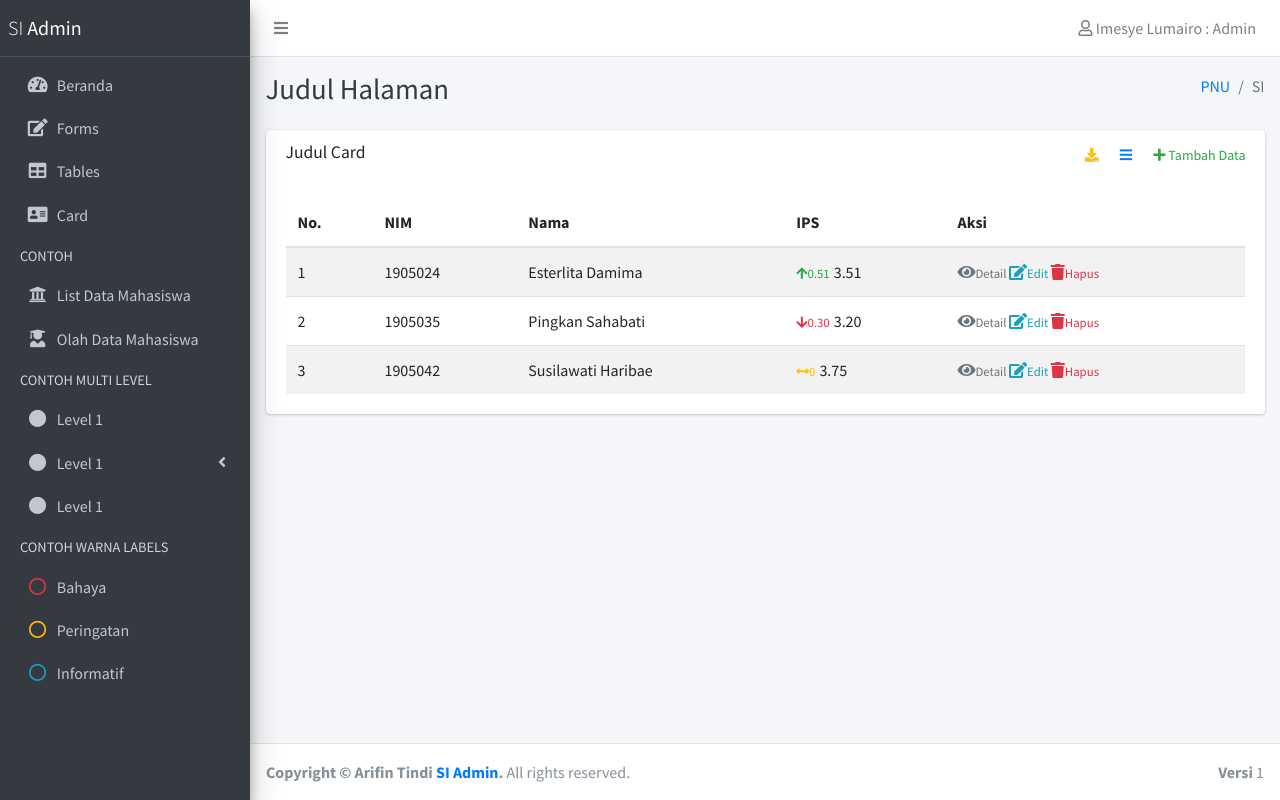
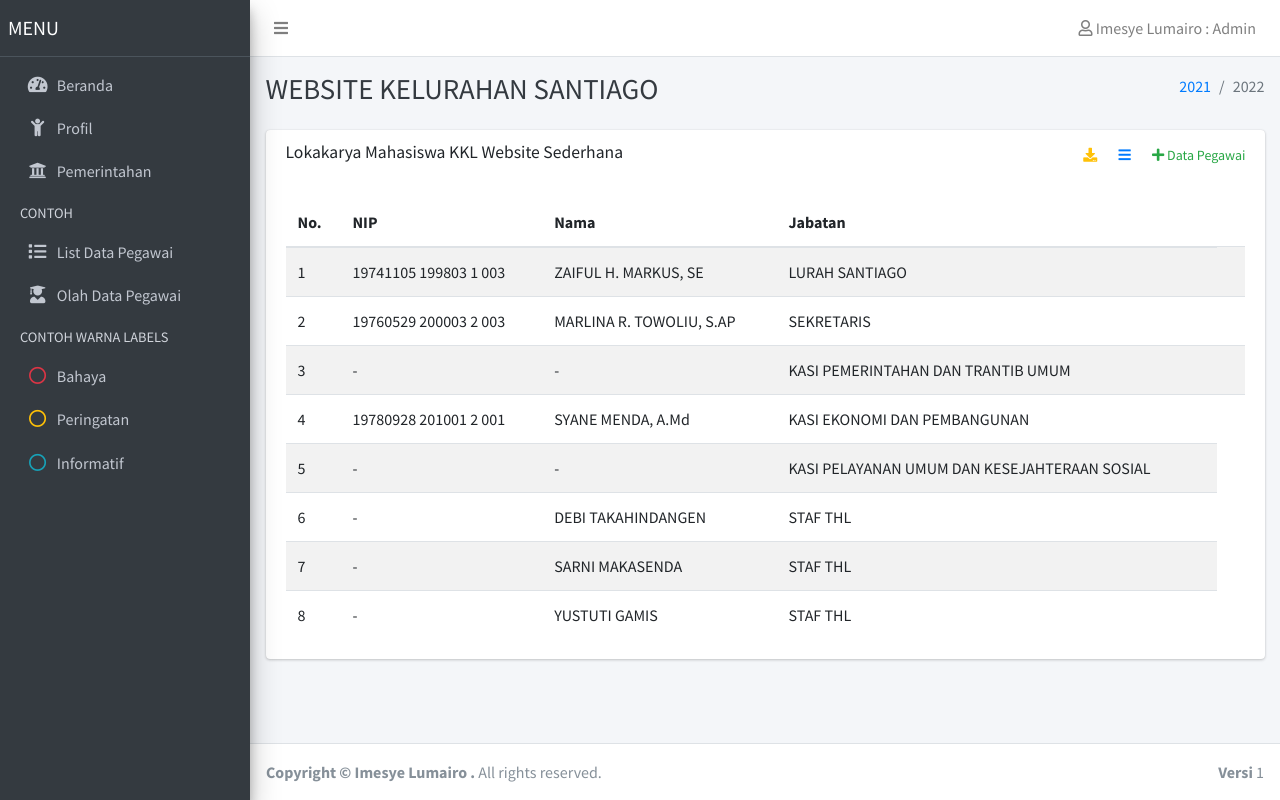
Before and after one commit to imesyelumairo/si3, a PHP site: page /list.php in a window 1280 px wide. Run offline with PHP 8.4, Linux system fonts and the light colour scheme; some libraries are stand-ins or nearby versions.

```diff
--- a/footer.php
+++ b/footer.php
@@ -1,6 +1,6 @@
 <!-- Main Footer -->
 <footer class="main-footer">
-    <strong>Copyright &copy; Arifin Tindi <a href="#">SI Admin</a>.</strong>
+    <strong>Copyright &copy; Imesye Lumairo <a href="#"></a>.</strong>
     All rights reserved.
     <div class="float-right d-none d-sm-inline-block">
       <b>Versi</b> 1
--- a/list.php
+++ b/list.php
@@ -31,12 +31,12 @@
       <div class="container-fluid">
         <div class="mb-2 row">
           <div class="col-sm-6">
-            <h1 class="m-0 text-dark">Judul Halaman</h1>
+            <h1 class="m-0 text-dark">WEBSITE KELURAHAN SANTIAGO</h1>
           </div><!-- /.col -->
           <div class="col-sm-6">
             <ol class="breadcrumb float-sm-right">
-              <li class="breadcrumb-item"><a href="#">PNU</a></li>
-              <li class="breadcrumb-item active">SI</li>
+              <li class="breadcrumb-item"><a href="#">2021</a></li>
+              <li class="breadcrumb-item active">2022</li>
             </ol>
           </div><!-- /.col -->
         </div><!-- /.row -->
@@ -51,7 +51,7 @@
           <div class="col-md-12">
             <div class="card">
               <div class="border-0 card-header">
-                <h3 class="card-title">Judul Card</h3>
+                <h3 class="card-title">Lokakarya Mahasiswa KKL Website Sederhana</h3>
                 <div class="card-tools">
                   <a href="#" class="btn btn-tool text-warning btn-sm">
                     <i class="fas fa-download"></i>
@@ -60,7 +60,7 @@
                     <i class="fas fa-bars"></i>
                   </a>
                   <a href="#" class="btn btn-tool text-success btn-sm ">
-                    <i class="fas fa-plus"></i> Tambah Data
+                    <i class="fas fa-plus"></i> Data Pegawai
                   </a>
                 </div>
               </div>
@@ -69,51 +69,67 @@
                     <thead>
                       <tr>
                         <th>No.</th>
-                        <th>NIM</th>
+                        <th>NIP</th>
                         <th>Nama</th>
-                        <th>IPS</th>
-                        <th>Aksi</th>
+                        <th>Jabatan</th>
                       </tr>
                     </thead>
                     <tbody>
                       <tr>
                         <td>1</td>
-                        <td>1905024</td>
-                        <td>Esterlita Damima</td>
+                        <td>19741105 199803 1 003</td>
+                        <td>ZAIFUL H. MARKUS, SE</td>
+                        <td>LURAH SANTIAGO</td>
                         <td>
-                          <small class="mr-1 text-success"><i class="fas fa-arrow-up"></i>0.51</small>3.51
-                        </td>
-                        <td>
-                          <a href="#" class="text-muted"><i class="fas fa-eye"></i><small>Detail </small></a>
-                          <a href="#" class="text-info"><i class="fas fa-edit"></i><small>Edit </small></a>
-                          <a href="#" class="text-danger"><i class="fas fa-trash"></i><small>Hapus</small></a>
                         </td>
                       </tr>
                       <tr>
                         <td>2</td>
-                        <td>1905035</td>
-                        <td>Pingkan Sahabati</td>
+                        <td>19760529 200003 2 003</td>
+                        <td>MARLINA R. TOWOLIU, S.AP</td>
+                        <td>SEKRETARIS</td>
                         <td>
-                          <small class="mr-1 text-danger"><i class="fas fa-arrow-down"></i>0.30</small>3.20
-                        </td>
-                        <td>
-                          <a href="#" class="text-muted"><i class="fas fa-eye"></i><small>Detail </small></a>
-                          <a href="#" class="text-info"><i class="fas fa-edit"></i><small>Edit </small></a>
-                          <a href="#" class="text-danger"><i class="fas fa-trash"></i><small>Hapus</small></a>
                         </td>
                       </tr>
                       <tr>
                         <td>3</td>
-                        <td>1905042</td>
-                        <td>Susilawati Haribae</td>
+                        <td>-</td>
+                        <td>-</td>
+                        <td>KASI PEMERINTAHAN DAN TRANTIB UMUM</td>
                         <td>
-                          <small class="mr-1 text-warning"><i class="fas fa-arrows-alt-h"></i>0</small>3.75
                         </td>
+                      </tr>
+                      <tr>
+                        <td>4</td>
+                        <td>19780928 201001 2 001</td>
+                        <td>SYANE MENDA, A.Md</td>
+                        <td>KASI EKONOMI DAN PEMBANGUNAN</td>
                         <td>
-                          <a href="#" class="text-muted"><i class="fas fa-eye"></i><small>Detail </small></a>
-                          <a href="#" class="text-info"><i class="fas fa-edit"></i><small>Edit </small></a>
-                          <a href="#" class="text-danger"><i class="fas fa-trash"></i><small>Hapus</small></a>
                         </td>
+                      </tr>
+                      <tr>
+                        <td>5</td>
+                        <td>-</td>
+                        <td>-</td>
+                        <td>KASI PELAYANAN UMUM DAN KESEJAHTERAAN SOSIAL</td>
+                      </tr>
+                      <tr>
+                        <td>6</td>
+                        <td>-</td>
+                        <td>DEBI TAKAHINDANGEN</td>
+                        <td>STAF THL</td>
+                      </tr>
+                      <tr>
+                        <td>7</td>
+                        <td>-</td>
+                        <td>SARNI MAKASENDA</td>
+                        <td>STAF THL</td>
+                      </tr>
+                      <tr>
+                        <td>8</td>
+                        <td>-</td>
+                        <td>YUSTUTI GAMIS</td>
+                        <td>STAF THL</td>
                       </tr>
                     </tbody>
                   </table>
--- a/sidebar.php
+++ b/sidebar.php
@@ -2,7 +2,7 @@
 <aside class="main-sidebar sidebar-dark-primary elevation-4">
     <!-- Brand Logo -->
     <a href="index3.html" class="brand-link">
-      <span class="brand-text font-weight-light">SI <b>Admin</b></span>
+      <span class="brand-text font-weight-light"> <b>MENU</b></span>
     </a>
 
     <!-- Sidebar -->
@@ -22,28 +22,25 @@
           </li>
           <li class="nav-item ">
             <a href="#" class="nav-link">
-              <i class="nav-icon fas fa-edit"></i>
-                Forms
+              <i class="nav-icon fas fa-child"></i>
+                Profil
             </a>
           </li>
           <li class="nav-item">
             <a href="#" class="nav-link">
-              <i class="nav-icon fas fa-table"></i>
-                Tables
+              <i class="nav-icon fas fa-university"></i>
+              Pemerintahan
             </a>
           </li>
           <li class="nav-item ">
-            <a href="#" class="nav-link">
-              <i class="nav-icon fas fa-address-card"></i>
-                Card
             </a>
           </li>
           <li class="nav-header">CONTOH</li>
           <li class="nav-item">
             <a href="list.php" class="nav-link">
-              <i class="nav-icon fas fa-university"></i>
+              <i class="nav-icon fas fa-list"></i>
               <p>
-                List Data Mahasiswa
+                List Data Pegawai
               </p>
             </a>
           </li>
@@ -51,75 +48,9 @@
             <a href="form.php" class="nav-link">
               <i class="nav-icon fas fa-user-graduate"></i>
               <p>
-                Olah Data Mahasiswa
+                Olah Data Pegawai
               </p>
             </a>
-          </li>
-          <li class="nav-header">CONTOH MULTI LEVEL</li>
-          <li class="nav-item">
-            <a href="#" class="nav-link">
-              <i class="fas fa-circle nav-icon"></i>
-              <p>Level 1</p>
-            </a>
-          </li>
-          <li class="nav-item has-treeview">
-            <a href="#" class="nav-link">
-              <i class="nav-icon fas fa-circle"></i>
-              <p>
-                Level 1
-                <i class="right fas fa-angle-left"></i>
-              </p>
-            </a>
-            <ul class="nav nav-treeview">
-              <li class="nav-item">
-                <a href="#" class="nav-link">
-                  <i class="far fa-circle nav-icon"></i>
-                  <p>Level 2</p>
-                </a>
-              </li>
-              <li class="nav-item has-treeview">
-                <a href="#" class="nav-link">
-                  <i class="far fa-circle nav-icon"></i>
-                  <p>
-                    Level 2
-                    <i class="right fas fa-angle-left"></i>
-                  </p>
-                </a>
-                <ul class="nav nav-treeview">
-                  <li class="nav-item">
-                    <a href="#" class="nav-link">
-                      <i class="far fa-dot-circle nav-icon"></i>
-                      <p>Level 3</p>
-                    </a>
-                  </li>
-                  <li class="nav-item">
-                    <a href="#" class="nav-link">
-                      <i class="far fa-dot-circle nav-icon"></i>
-                      <p>Level 3</p>
-                    </a>
-                  </li>
-                  <li class="nav-item">
-                    <a href="#" class="nav-link">
-                      <i class="far fa-dot-circle nav-icon"></i>
-                      <p>Level 3</p>
-                    </a>
-                  </li>
-                </ul>
-              </li>
-              <li class="nav-item">
-                <a href="#" class="nav-link">
-                  <i class="far fa-circle nav-icon"></i>
-                  <p>Level 2</p>
-                </a>
-              </li>
-            </ul>
-          </li>
-          <li class="nav-item">
-            <a href="#" class="nav-link">
-              <i class="fas fa-circle nav-icon"></i>
-              <p>Level 1</p>
-            </a>
-          </li>
           <li class="nav-header">CONTOH WARNA LABELS</li>
           <li class="nav-item">
             <a href="#" class="nav-link">
```
Also changed, not shown: form.php (+12 -13 lines), index.php (+5 -5 lines).
